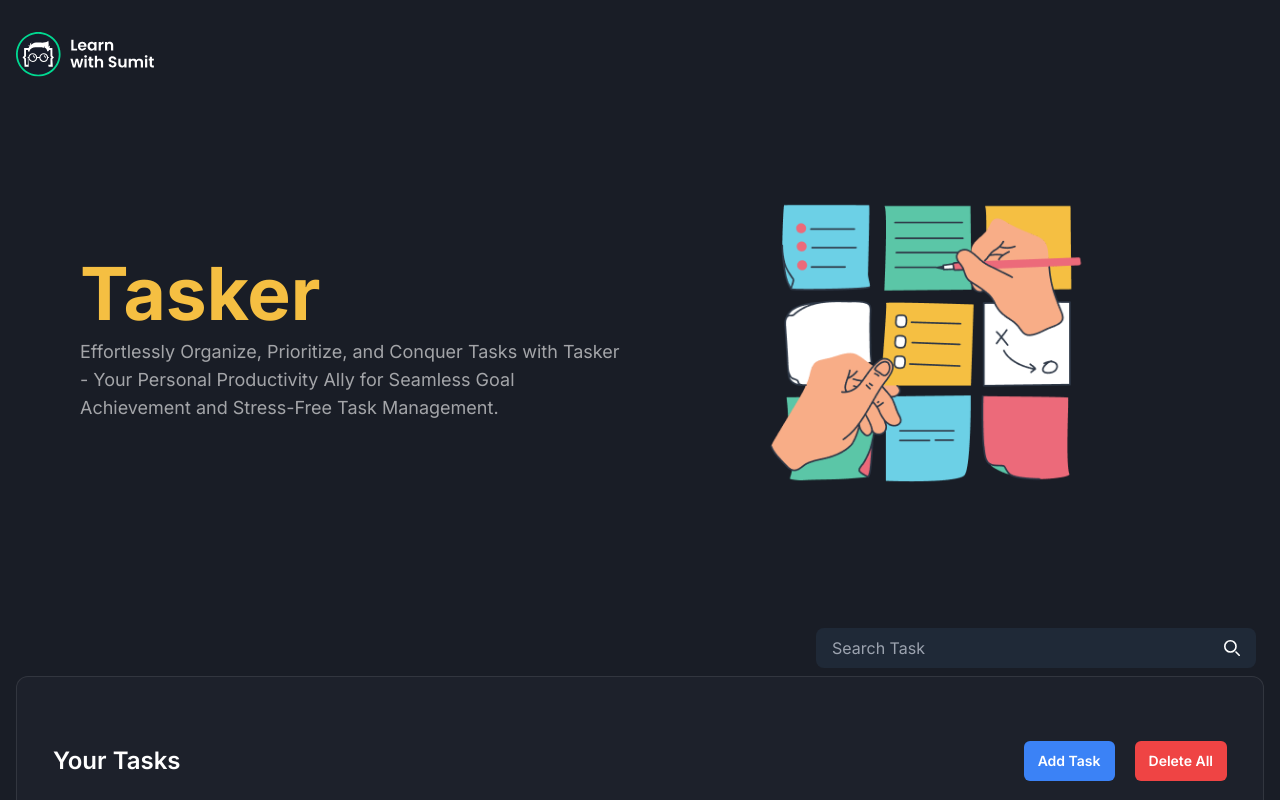
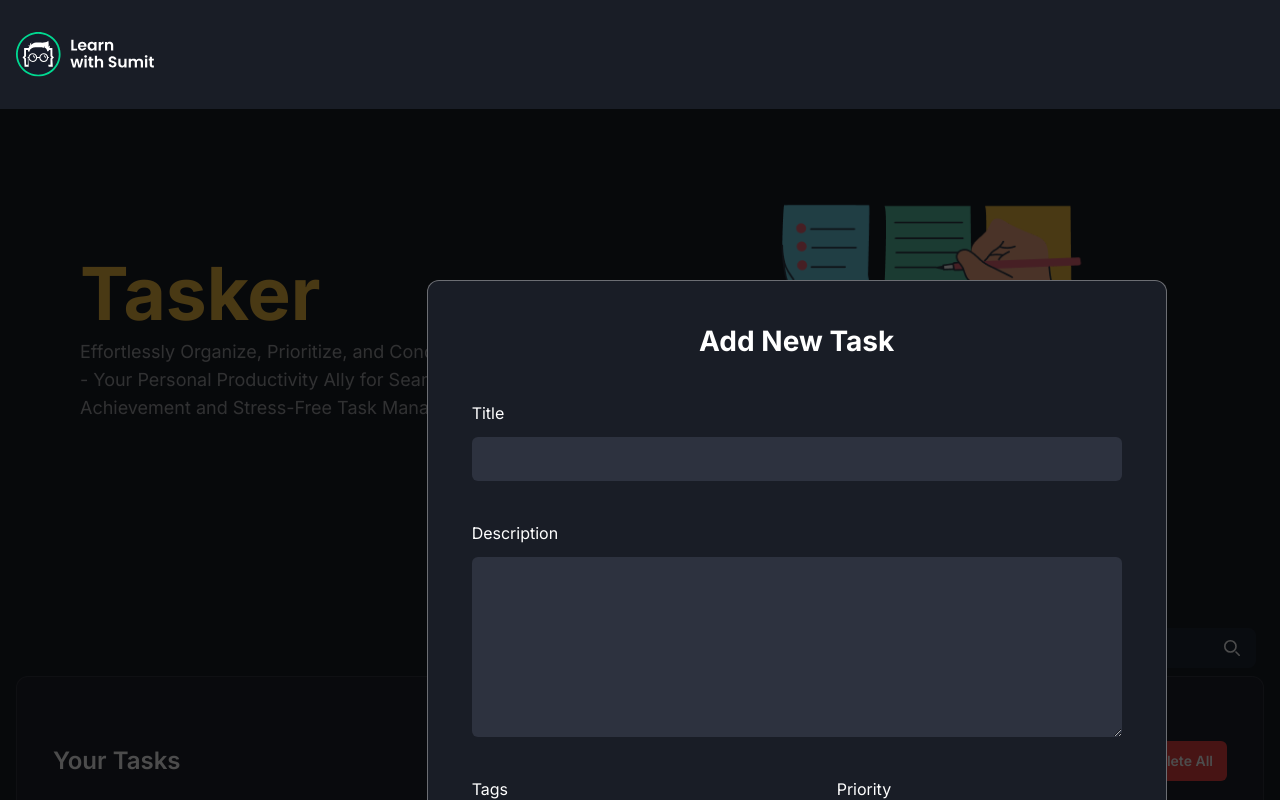
Before and after one commit to usama-rahman/lws-tasker, a React (Vite) app: page / in a window 1280 px wide. Both pictures are taken after a click on the button "Add Task". Shown: the top 800 px of the page. Built offline with nearby package versions, Linux system fonts and the light colour scheme.

Commit message:
Components added

```diff
--- a/src/components/AddTaskModal.jsx
+++ b/src/components/AddTaskModal.jsx
@@ -1,12 +1,73 @@
 export default function AddTaskModal() {
   return (
     <>
-      <section className="bg-[#1D212B] font-[Inter] max-md:px-4 lg:text-lg">
-        {/* <!-- Navbar Starts --> */}
+      <div className="bg-black bg-opacity-70 h-screen w-full z-10 absolute top-0 left-0"></div>
+      <form className="mx-auto my-10 w-full max-w-[740px] rounded-xl border border-[#FEFBFB]/[36%] bg-[#191D26] p-9 max-md:px-4 lg:my-20 lg:p-11 z-10 absolute top-1/4 left-1/3">
+        <h2 className="mb-9 text-center text-2xl font-bold text-white lg:mb-11 lg:text-[28px]">
+          Add New Task
+        </h2>
+
+        <div className="space-y-9 text-white lg:space-y-10">
+          <div className="space-y-2 lg:space-y-3">
+            <label htmlFor="title">Title</label>
+            <input
+              className="block w-full rounded-md bg-[#2D323F] px-3 py-2.5"
+              type="text"
+              name="title"
+              id="title"
+              required
+            />
+          </div>
+          <div className="space-y-2 lg:space-y-3">
+            <label htmlFor="description">Description</label>
+            <textarea
+              className="block min-h-[120px] w-full rounded-md bg-[#2D323F] px-3 py-2.5 lg:min-h-[180px]"
+              type="text"
+              name="description"
+              id="description"
+              required
+            ></textarea>
+          </div>
+          <div className="grid-cols-2 gap-x-4 max-md:space-y-9 md:grid lg:gap-x-10 xl:gap-x-20">
+            <div className="space-y-2 lg:space-y-3">
+              <label htmlFor="tags">Tags</label>
+              <input
+                className="block w-full rounded-md bg-[#2D323F] px-3 py-2.5"
+                type="text"
+                name="tags"
+                id="tags"
+                required
+              />
+            </div>
+            <div className="space-y-2 lg:space-y-3">
+              <label htmlFor="priority">Priority</label>
+              <select
+                className="block w-full cursor-pointer rounded-md bg-[#2D323F] px-3 py-2.5"
+                name="priority"
+                id="priority"
+                required
+              >
+                <option value="">Select Priority</option>
+                <option value="low">Low</option>
+                <option value="medium">Medium</option>
+                <option value="high">High</option>
+              </select>
+            </div>
+          </div>
+        </div>
+        <div className="mt-16 flex justify-center lg:mt-20">
+          <button
+            type="submit"
+            className="rounded bg-blue-600 px-4 py-2 text-white transition-all hover:opacity-80"
+          >
+            Create new Task
+          </button>
+        </div>
+      </form>
+
+      {/* <section className="bg-[#1D212B]  font-[Inter] max-md:px-4 lg:text-lg">
         <nav className="py-6 md:py-8">
           <div className="container mx-auto flex items-center justify-between gap-x-6">
-            {/* <!-- Logo --> */}
-            {/* <!-- Logo --> */}
             <a href="/">
               <img
                 className="h-[45px]"
@@ -14,8 +75,7 @@ export default function AddTaskModal() {
                 alt="Lws"
               />
             </a>
-            {/* <!-- Logo Ends --> */}
-            {/* <!-- Search Box --> */}
+
             <form>
               <div className="flex">
                 <div className="relative overflow-hidden rounded-lg text-gray-50 md:min-w-[380px] lg:min-w-[440px]">
@@ -50,20 +110,17 @@ export default function AddTaskModal() {
                 </div>
               </div>
             </form>
-            {/* <!-- Search Box Ends --> */}
           </div>
         </nav>
-        {/* <!-- Navbar Ends --> */}
-        {/* <!-- Add Task Form --> */}
 
         <form className="mx-auto my-10 w-full max-w-[740px] rounded-xl border border-[#FEFBFB]/[36%] bg-[#191D26] p-9 max-md:px-4 lg:my-20 lg:p-11">
           <h2 className="mb-9 text-center text-2xl font-bold text-white lg:mb-11 lg:text-[28px]">
             Add New Task
           </h2>
 
-          {/* <!-- inputs --> */}
+
           <div className="space-y-9 text-white lg:space-y-10">
-            {/* <!-- title --> */}
+
             <div className="space-y-2 lg:space-y-3">
               <label htmlFor="title">Title</label>
               <input
@@ -74,7 +131,6 @@ export default function AddTaskModal() {
                 required
               />
             </div>
-            {/* <!-- description --> */}
             <div className="space-y-2 lg:space-y-3">
               <label htmlFor="description">Description</label>
               <textarea
@@ -85,9 +141,7 @@ export default function AddTaskModal() {
                 required
               ></textarea>
             </div>
-            {/* <!-- input group --> */}
             <div className="grid-cols-2 gap-x-4 max-md:space-y-9 md:grid lg:gap-x-10 xl:gap-x-20">
-              {/* <!-- tags --> */}
               <div className="space-y-2 lg:space-y-3">
                 <label htmlFor="tags">Tags</label>
                 <input
@@ -98,7 +152,6 @@ export default function AddTaskModal() {
                   required
                 />
               </div>
-              {/* <!-- priority --> */}
               <div className="space-y-2 lg:space-y-3">
                 <label htmlFor="priority">Priority</label>
                 <select
@@ -115,7 +168,6 @@ export default function AddTaskModal() {
               </div>
             </div>
           </div>
-          {/* <!-- inputs ends --> */}
           <div className="mt-16 flex justify-center lg:mt-20">
             <button
               type="submit"
@@ -125,8 +177,7 @@ export default function AddTaskModal() {
             </button>
           </div>
         </form>
-        {/* <!-- Add Task Form Ends --> */}
-        {/* <!-- Footer --> */}
+
         <footer className="py-6 md:py-8">
           <div className="container mx-auto">
             <p className="text-center text-xs text-[#6A6A6A] lg:text-sm">
@@ -134,7 +185,7 @@ export default function AddTaskModal() {
             </p>
           </div>
         </footer>
-      </section>
+      </section> */}
     </>
   );
 }
--- a/src/components/Tasker.jsx
+++ b/src/components/Tasker.jsx
@@ -2,6 +2,7 @@
 import TaskHeading from "./TaskHeading";
 import TaskBoard from "./TaskBoard";
 import { useState } from "react";
+import AddTaskModal from "./AddTaskModal";
 
 export default function Tasker() {
   const defaultTasks = {
@@ -15,19 +16,17 @@ export default function Tasker() {
   };
 
   const [tasks, setTasks] = useState([defaultTasks]);
-
-  const handleAddTsk = () => {
-    console.log("task Handled");
-  };
+  const [showAddTaskModal, setShowAddTaskModal] = useState(false);
 
   return (
     <>
       <div className="rounded-xl border border-[rgba(206,206,206,0.12)] bg-[#1D212B] px-6 py-8 md:px-9 md:py-16">
+        {showAddTaskModal && <AddTaskModal />}
         <div className="mb-14 items-center justify-between sm:flex">
           <h2 className="text-2xl font-semibold max-sm:mb-4">Your Tasks</h2>
           <div className="flex items-center space-x-5">
             <button
-              onClick={handleAddTsk}
+              onClick={() => setShowAddTaskModal(true)}
               className="rounded-md bg-blue-500 px-3.5 py-2.5 text-sm font-semibold"
             >
               Add Task
```
